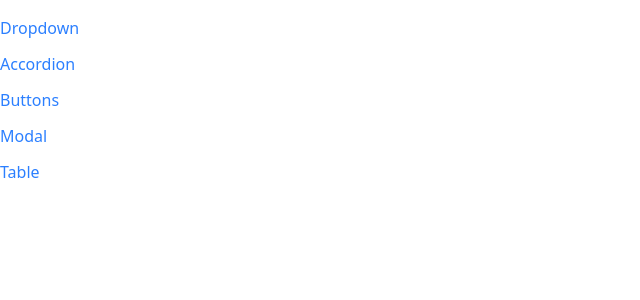
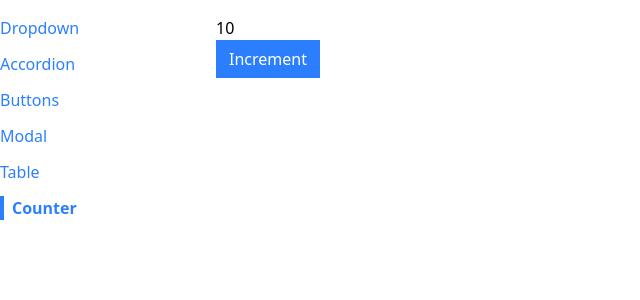
Before and after one commit to C4chaitanya/buttons-using-tailwind, a React (Vite) app: page /counter in a window 1280 px wide. Shown: the top 300 px of the page, without its empty margins (0-640 px from the left). Built offline with nearby package versions, Linux system fonts and the light colour scheme.

Commit message:
created a counterPage for having a demo on bruteforce technique of creation of custom hooks and made sortable table use a custom hook by extracing the common logic to make the sortable table component to make use of various input od data (list of objects)

```diff
--- a/src/components/RouteLinks.js
+++ b/src/components/RouteLinks.js
@@ -4,6 +4,7 @@
 import ModalPage from "../pages/ModalPage";
 import TablePage from "../pages/TablePage";
 import Route from "../components/Route";
+import CounterPage from "../pages/CounterPage";
 
 export default function RouteLinks() {
   return (
@@ -27,6 +28,10 @@
       <Route path="/table">
         <TablePage />
       </Route>
+
+      <Route path="/counter">
+        <CounterPage initialCount={10} />
+      </Route>
     </div>
   );
 }
--- a/src/components/Sidebar.js
+++ b/src/components/Sidebar.js
@@ -22,6 +22,10 @@
       label: "Table",
       path: "/table",
     },
+    {
+      label: "Counter",
+      path: "/counter",
+    },
   ];
 
   const renderedItems = links.map((link) => {
--- a/src/components/SortableTable.js
+++ b/src/components/SortableTable.js
@@ -1,32 +1,11 @@
-import { useState } from "react";
+import { useSort } from "../hooks/useSort";
 import { GoArrowDown, GoArrowUp, GoArrowBoth } from "react-icons/go";
 import Table from "./Table";
 
 export default function SortableTable(props) {
   const { config, data } = props;
 
-  const [sortBy, setSortBy] = useState(null);
-
-  const [sortOrder, setSortOrder] = useState(null);
-
-  const handleClick = (label) => {
-    if (sortBy && label !== sortBy) {
-      setSortBy(label);
-      setSortOrder("asc");
-      return;
-    }
-
-    if (sortOrder === null) {
-      setSortOrder("asc");
-      setSortBy(label);
-    } else if (sortOrder === "asc") {
-      setSortOrder("desc");
-      setSortBy(label);
-    } else if (sortOrder === "desc") {
-      setSortBy(null);
-      setSortOrder(null);
-    }
-  };
+  const { handleClick, sortBy, sortOrder, sortedData } = useSort(data, config);
 
   const updatedConfig = config.map((column) => {
     if (!column.sortValue) {
@@ -49,27 +28,6 @@
     };
   });
 
-  // only sort the data, if sortBy and sortOrder is not null
-  // Make a copy of data prop.
-  // Find the correct sortValue function and use it to sort the data.
-
-  let sortedData = data;
-  if (sortBy && sortOrder) {
-    const { sortValue } = config.find((column) => column.label === sortBy);
-
-    sortedData = [...data].sort((a, b) => {
-      const valueA = sortValue(a);
-      const valueB = sortValue(b);
-      const reverseOrder = sortOrder === "asc" ? 1 : -1;
-
-      if (typeof valueA === "string") {
-        return valueA.localeCompare(valueB) * reverseOrder;
-      } else {
-        return (valueA - valueB) * reverseOrder;
-      }
-    });
-  }
-
   return <Table {...props} config={updatedConfig} data={sortedData} />;
 
   function getIcons(label, sortBy, sortOrder) {
--- /dev/null
+++ b/src/hooks/useCounter.js
@@ -0,0 +1,18 @@
+import { useState, useEffect } from "react";
+
+export function useCounter(initialCount) {
+  const [count, setCount] = useState(initialCount);
+
+  useEffect(() => {
+    console.log("counter", count);
+  }, [count]);
+
+  const increment = () => {
+    setCount(count + 1);
+  };
+
+  return {
+    count,
+    increment,
+  };
+}
--- /dev/null
+++ b/src/hooks/useSort.js
@@ -0,0 +1,54 @@
+import { useState } from "react";
+
+export function useSort(data, config) {
+  const [sortBy, setSortBy] = useState(null);
+
+  const [sortOrder, setSortOrder] = useState(null);
+
+  const handleClick = (label) => {
+    if (sortBy && label !== sortBy) {
+      setSortBy(label);
+      setSortOrder("asc");
+      return;
+    }
+
+    if (sortOrder === null) {
+      setSortOrder("asc");
+      setSortBy(label);
+    } else if (sortOrder === "asc") {
+      setSortOrder("desc");
+      setSortBy(label);
+    } else if (sortOrder === "desc") {
+      setSortBy(null);
+      setSortOrder(null);
+    }
+  };
+
+  // only sort the data, if sortBy and sortOrder is not null
+  // Make a copy of data prop.
+  // Find the correct sortValue function and use it to sort the data.
+
+  let sortedData = data;
+  if (sortBy && sortOrder) {
+    const { sortValue } = config.find((column) => column.label === sortBy);
+
+    sortedData = [...data].sort((a, b) => {
+      const valueA = sortValue(a);
+      const valueB = sortValue(b);
+      const reverseOrder = sortOrder === "asc" ? 1 : -1;
+
+      if (typeof valueA === "string") {
+        return valueA.localeCompare(valueB) * reverseOrder;
+      } else {
+        return (valueA - valueB) * reverseOrder;
+      }
+    });
+  }
+
+  return {
+    handleClick,
+    sortBy,
+    sortOrder,
+    sortedData,
+  };
+}
--- /dev/null
+++ b/src/pages/CounterPage.js
@@ -0,0 +1,15 @@
+import Button from "../components/Button";
+import { useCounter } from "../hooks/useCounter";
+
+export default function CounterPage({ initialCount }) {
+  const { count, increment } = useCounter(initialCount);
+
+  return (
+    <div>
+      <h1>{count}</h1>
+      <Button primary onClick={increment}>
+        Increment
+      </Button>
+    </div>
+  );
+}
```
